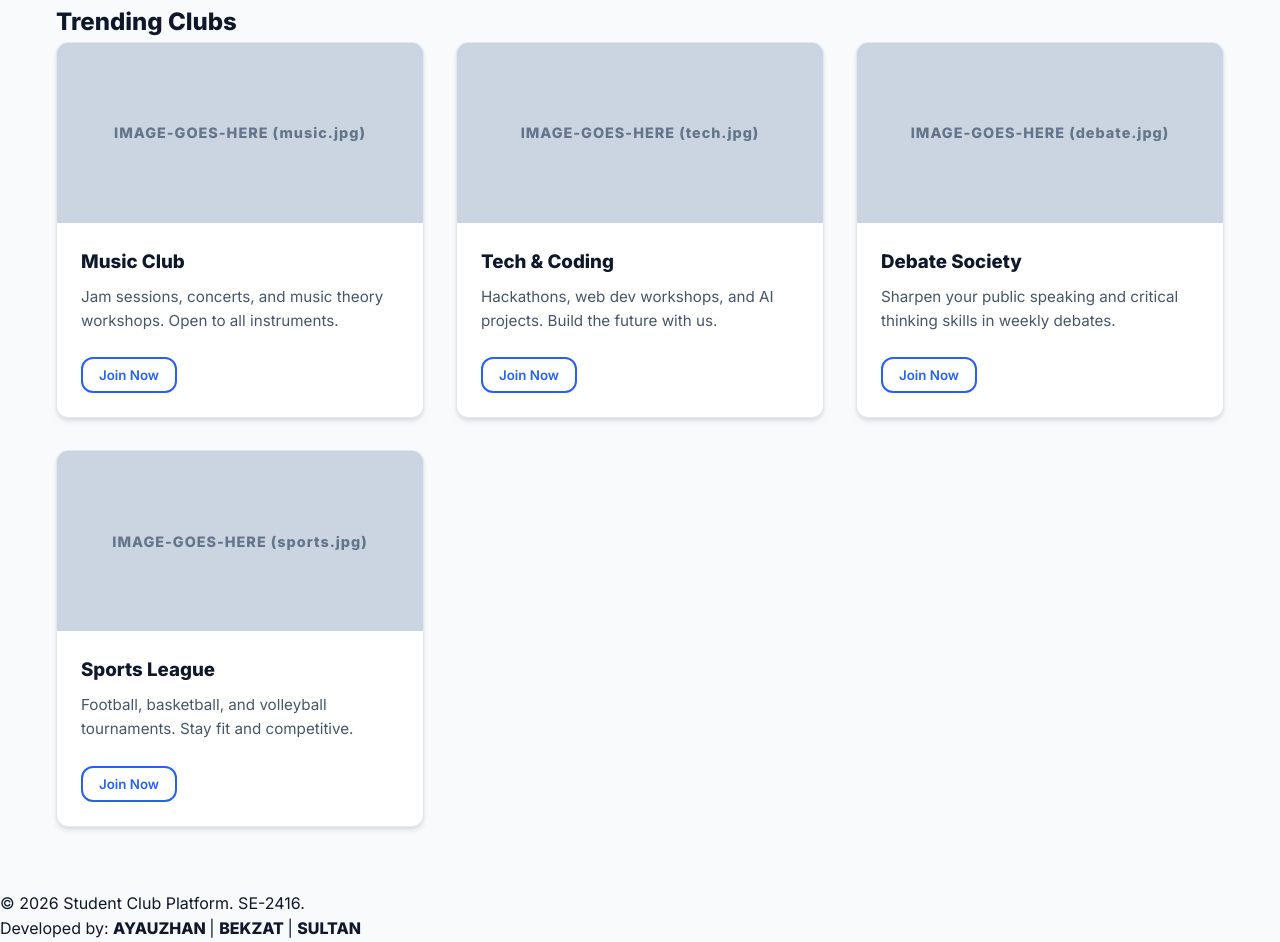
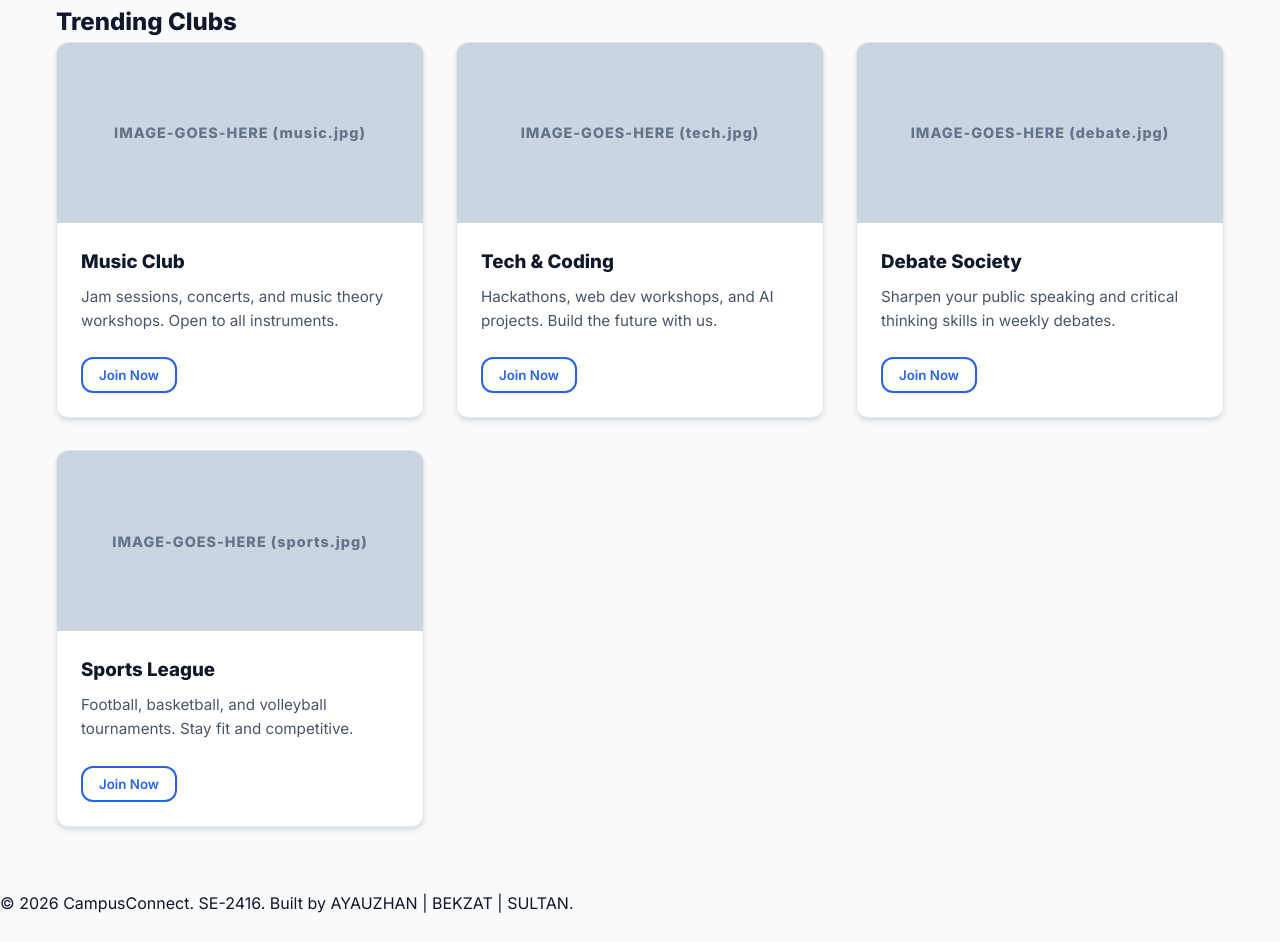
Before and after one commit to Ayauzhan-Baurzhanova/student-club-platform, a website: page public/index.html in a window 1280 px wide. Shown: the part 487-1429 px from the top of the page. After the commit the page ends 1403 px from the top, so only its background shows below. Drawn offline with Linux system fonts and the light colour scheme.

Commit message:
Update index.html

```diff
--- a/public/index.html
+++ b/public/index.html
@@ -79,8 +79,7 @@
     </div>
 
     <footer>
-        <p>&copy; 2026 Student Club Platform. SE-2416.</p>
-            <p>Developed by: <strong> AYAUZHAN </strong> | <strong> BEKZAT </strong> | <strong> SULTAN </strong></p>
+       <p>&copy; 2026 CampusConnect. SE-2416. Built by AYAUZHAN | BEKZAT | SULTAN.</p>
     </footer>
 
     <script src="script.js"></script>
```
